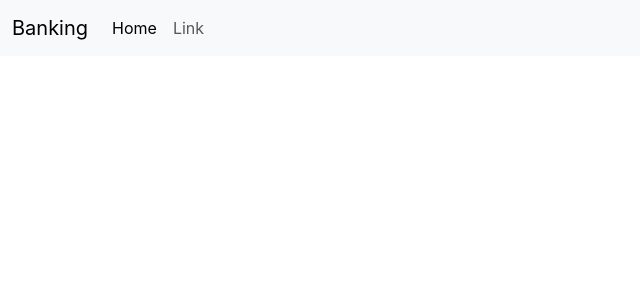
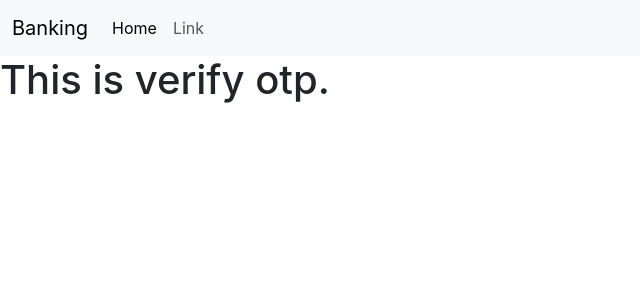
Before and after one commit to tusharx0809/react-apps, a React (Create React App) app in the folder banking_website/: page /verifyotp in a window 1280 px wide. Before the commit this address had no page. Shown: the top 300 px of the page, without its empty margins (0-640 px from the left). Built offline with nearby package versions, Linux system fonts and the light colour scheme.

Commit message:
started: verify otp component started

```diff
--- a/banking_website/src/App.js
+++ b/banking_website/src/App.js
@@ -4,6 +4,7 @@ import Home from "./components/Home";
 import Login from "./components/Login";
 import Signup from "./components/Signup";
 import { BrowserRouter as Router, Routes, Route } from "react-router-dom";
+import Verifyotp from "./components/Verifyotp";
 
 function App() {
   return (
@@ -14,6 +15,7 @@ function App() {
           <Route path="/" element={<Home />} />
           <Route path="/login" element={<Login />} />
           <Route path="/signup" element={<Signup />} />
+          <Route path="/verifyotp" element={<Verifyotp />} />
         </Routes>
       </Router>
     </div>
--- /dev/null
+++ b/banking_website/src/components/Verifyotp.js
@@ -0,0 +1,11 @@
+import React from 'react'
+
+const Verifyotp = () => {
+  return (
+    <div>
+      <h1>This is verify otp.</h1>
+    </div>
+  )
+}
+
+export default Verifyotp
```
